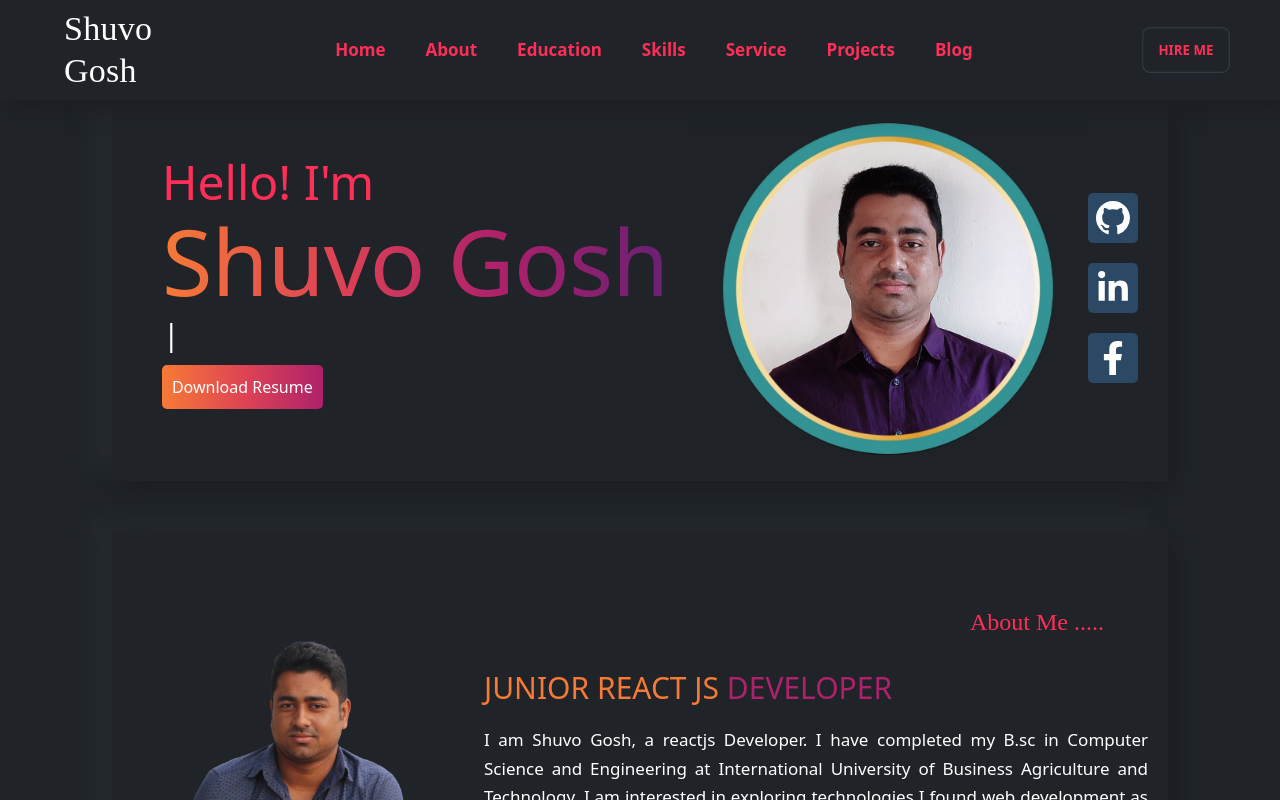
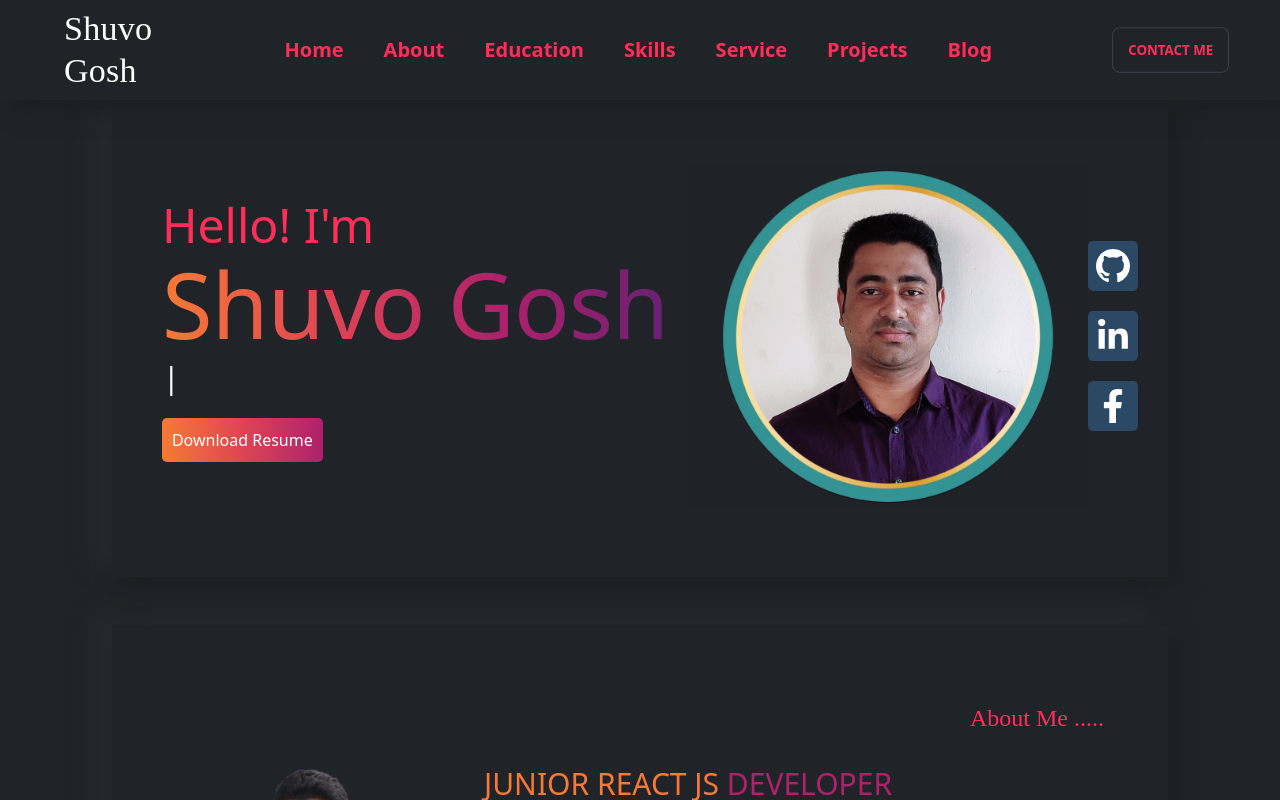
Before and after one commit to Shuvoghosh7/personal-website, a React (Create React App) app: page / in a window 1280 px wide. Built offline with nearby package versions, Linux system fonts and the light colour scheme.

Commit message:
set sction route in nav bar

```diff
--- a/src/Pages/AboutMe/AboutMe.css
+++ b/src/Pages/AboutMe/AboutMe.css
@@ -12,7 +12,7 @@
 }
 .about-text{
     line-height: 1.7;
-    font-size: 17px;
+    font-size: 20px;
     letter-spacing: 1.5;
 }
 .about-image img{
--- a/src/Pages/AboutMe/AboutMe.js
+++ b/src/Pages/AboutMe/AboutMe.js
@@ -5,14 +5,15 @@
     return (
         <div className="my-12 lg:mx-28 mx-5 about-me" id='about-me'>
             <div className='grid lg:grid-cols-3'>
-                <div className='about-image mt-12 lg:ml-12 md:ml-52 ml-20'>
-                    <img className='lg:w-[300px] text-[#202428]' src={aboutme} alt="" />
+                <div className='about-image lg:mt-20 lg:ml-12 md:ml-52 ml-20'>
+                    <img className='lg:w-[320px]
+                   text-[#202428]' src={aboutme} alt="" />
                 </div>
                 <div className='col-span-2'>
                     <h1 className='text-2xl my-6 ml-5 lg:flex justify-end font-cursive  lg:mr-16 about-title'>About Me .....</h1>
                     <div className='mt-8 mx-5'>
                         <p className='text-3xl my-5 text-[#f67a36]' >JUNIOR REACT JS <span className='text-[#ae216b]'>DEVELOPER</span></p>
-                        <p className='text-justify about-text'>I am Shuvo Gosh, a  reactjs Developer. I have completed my B.sc in Computer Science and Engineering at International University of Business Agriculture and Technology. I am interested in exploring technologies I found web development as my passion. I am aspiring to bring that passion to a full-time role. I have completed a six-month-long web development Bootcamp course from Programming Hero on the MERN stack. From the outcome, I can develop Single Page Applications with ReactJs, JavaScript, Bootstrap-5, Tailwindcss, HTML5,CSS3 and SASS. I have some skills in Node.js, Express.js, and MongoDB and developing REST API.  I take my work as a Web Developer seriously, which means I always ensure my skills are kept up to date with this rapidly changing new technology.
+                        <p className='text-justify about-text lg:mr-5'>I am Shuvo Gosh, a  reactjs Developer. I have completed my B.sc in Computer Science and Engineering at International University of Business Agriculture and Technology. I am interested in exploring technologies I found web development as my passion. I am aspiring to bring that passion to a full-time role. I have completed a six-month-long web development Bootcamp course from Programming Hero on the MERN stack. From the outcome, I can develop Single Page Applications with ReactJs, JavaScript, Bootstrap-5, Tailwindcss, HTML5,CSS3 and SASS. I have some skills in Node.js, Express.js, and MongoDB and developing REST API.  I take my work as a Web Developer seriously, which means I always ensure my skills are kept up to date with this rapidly changing new technology.
                         </p>
                     </div>
                 </div>
--- a/src/Pages/Contact/Contact.js
+++ b/src/Pages/Contact/Contact.js
@@ -22,8 +22,8 @@
             });
     };
     return (
-        <div className='my-12 lg:mx-28 mx-5 contact'>
-            <h1 className='text-2xl mb-12 mt-10 ml-5 lg:flex justify-end font-cursive  lg:mr-10 about-title'>Contact Me.....</h1>
+        <div className='my-12 lg:mx-28 mx-5 contact' id='contact'>
+            <h1 className='text-2xl mb-12 mt-12 ml-5 lg:flex justify-end font-cursive  lg:mr-10 about-title'>Contact Me.....</h1>
 
             <div className='contact-form lg:mx-20'>
                 <h1 className='text-3xl uppercase text-center font-cursive'>Get In Touch</h1>
--- a/src/Pages/Introduction/Introduction.css
+++ b/src/Pages/Introduction/Introduction.css
@@ -21,6 +21,7 @@
     cursor: pointer;
     border-radius: 5px;
     margin-bottom: 10px;
+    margin-top: 10px;
 }
 .resume:hover{
     background:  linear-gradient(0deg,#692074,#ae216b,#df4454,#f67a36,#f1b51b);;
--- a/src/Pages/Introduction/Introduction.js
+++ b/src/Pages/Introduction/Introduction.js
@@ -10,8 +10,8 @@
 
 const Introduction = () => {
     return (
-        <div className='mt-24 about lg:mx-28 mx-5'>
-            <div className='lg:flex justify-around items-center'>
+        <div className='mt-24 about lg:mx-28 mx-5' id='intro'>
+            <div className='lg:flex justify-around items-center my-12'>
                 <div className='ml-5'>
                     <h1 className='text-[#FF2E59] text-5xl font-sans-serif'>Hello! I'm</h1>
                     <p className='name-title'>Shuvo Gosh</p>
--- a/src/Pages/Shared/Navbar.js
+++ b/src/Pages/Shared/Navbar.js
@@ -9,7 +9,7 @@
 
                 <div class="w-full navbar bg-[#202428] fixed top-0 z-50 lg:px-12 text-[#FF2E59] font-bold nav-bar">
 
-                    <div class="flex-1 px-2 mx-2 mr-24 name">Shuvo Gosh</div>
+                    <div class="flex-1 px-2 mx-2 mr-24 name"><Link to="/">Shuvo Gosh</Link></div>
                     <div class="flex-none lg:hidden">
                         <label for="my-drawer-3" class="btn btn-square btn-ghost">
                             <svg xmlns="http://www.w3.org/2000/svg" fill="none" viewBox="0 0 24 24" class="inline-block w-6 h-6 stroke-current"><path stroke-linecap="round" stroke-linejoin="round" stroke-width="2" d="M4 6h16M4 12h16M4 18h16"></path></svg>
@@ -19,8 +19,8 @@
                     <div class="flex-auto hidden lg:block ">
                         <div className='flex justify-between items-center'>
                             <div>
-                                <ul class="menu menu-horizontal gap-x-2 ">
-                                    <li><Link to='/' className='rounded-lg bg-transparent'>Home</Link></li>
+                                <ul class="menu menu-horizontal gap-x-2 text-xl">
+                                    <li><a className='rounded-lg bg-transparent' href="#intro">Home</a></li>
                                     <li><a className='bg-transparent' href="#about-me">About</a></li>
                                     <li><a href="#education-part">Education</a></li>
                                     <li><a href="#my-skills">Skills</a></li>
@@ -32,7 +32,10 @@
                             </div>
                             <div>
                                 <ul>
-                                    <li><Link to="/contuct" className='rounded-lg btn bg-transparent rounded-3xl text-[#FF2E59] font-bold'>Hire Me</Link>
+                                    <li>
+                                        <a className='rounded-lg btn bg-transparent rounded-3xl text-[#FF2E59] font-bold' href="#contact">
+                                            Contact Me
+                                        </a>
                                     </li>
                                 </ul>
                             </div>
@@ -43,14 +46,19 @@
             </div>
             <div class="drawer-side">
                 <label for="my-drawer-3" class="drawer-overlay"></label>
-                <ul class="menu p-4 overflow-y-auto w-56 bg-[#202428] text-[#FF2E59] text-xl">
-                    <li><Link to='/' className='rounded-lg bg-transparent'>Home</Link></li>
-                    <li><Link to='#about-me' className='rounded-lg bg-transparent'>About</Link></li>
-                    <li><Link to='/education' className='rounded-lg bg-transparent'>Education</Link></li>
-                    <li><Link to='/project' className='rounded-lg bg-transparent'>Project</Link></li>
-                    <li><Link to="/skills" className='rounded-lg bg-transparent'>Skills</Link></li>
-                    <li><Link to="/blog" className='rounded-lg bg-transparent'>Blog</Link></li>
-                    <li><Link to="/contuct" className='rounded-lg bg-transparent'>Contuct</Link></li>
+                <ul class="menu p-4 overflow-y-auto w-56 bg-[#202428] text-[#FF2E59] text-2xl">
+                    <li><a className='rounded-lg bg-transparent' href="#intro">Home</a></li>
+                    <li><a className='bg-transparent' href="#about-me">About</a></li>
+                    <li><a href="#education-part">Education</a></li>
+                    <li><a href="#my-skills">Skills</a></li>
+                    <li><a href="#my-service">Service</a></li>
+                    <li className='rounded-lg bg-transparent'><a href="#projects">Projects</a></li>
+                    {/* <li><Link to="/blog" className='rounded-lg bg-transparent'>Blog</Link></li> */}
+                    <li>
+                        <a className='rounded-lg  bg-transparent  text-[#FF2E59] font-bold' href="#contact">
+                            Contact Me
+                        </a>
+                    </li>
 
                 </ul>
 
```
